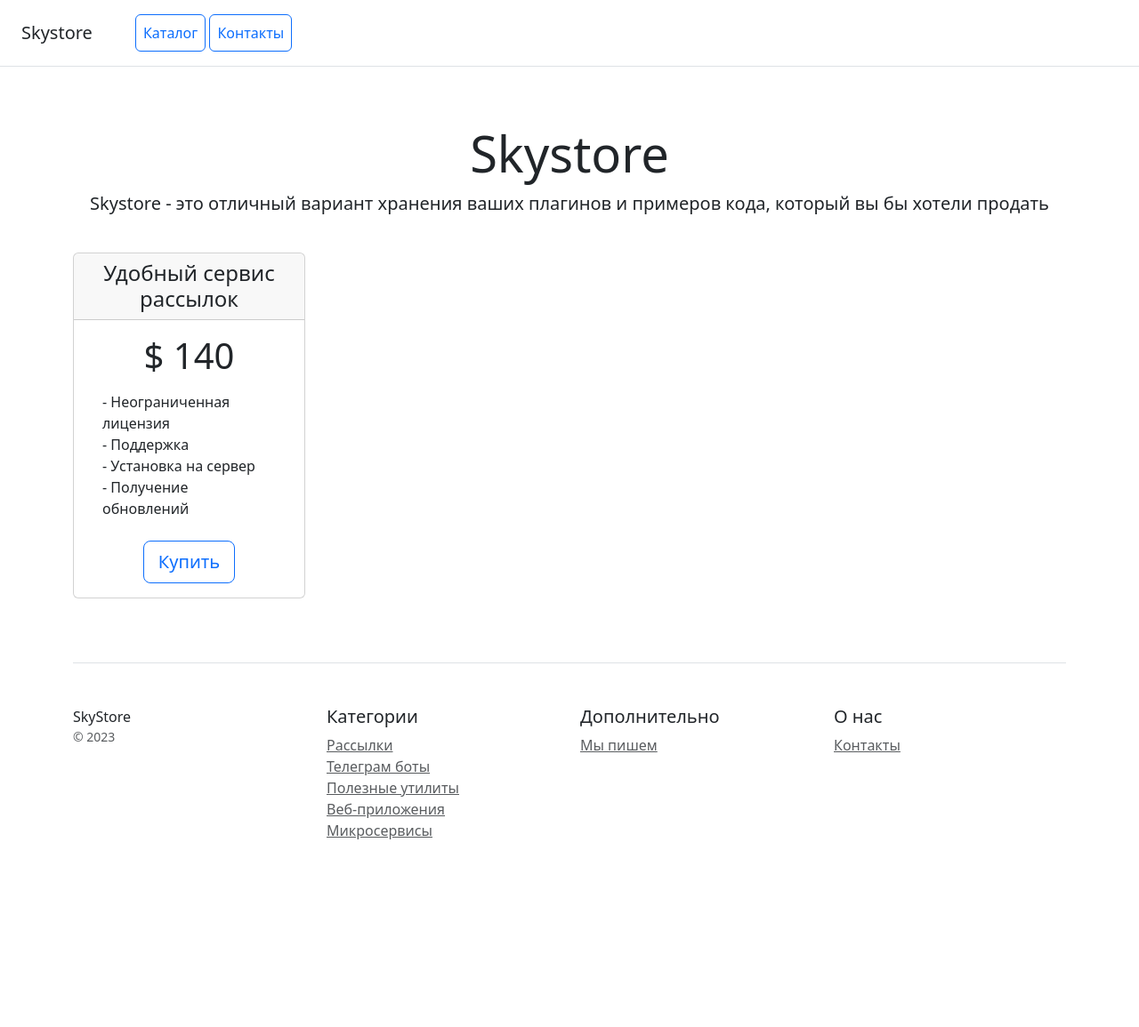
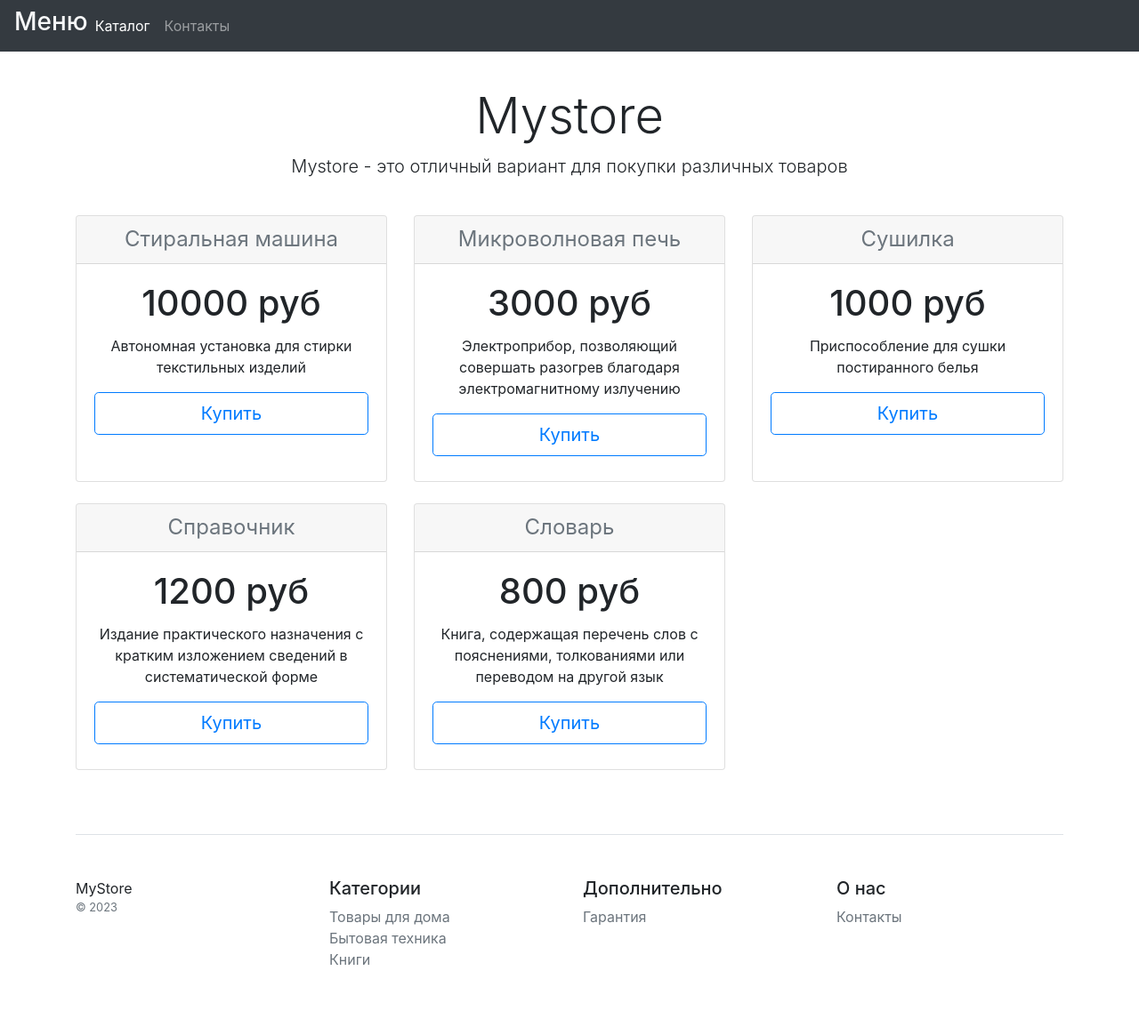
Before and after one commit to psychopathicartist/django_project, a Django app: page / in a window 1280 px wide. Shown: the whole page at 89% size. Before the commit the page ends 944 px from the top, so only its background shows below. Run offline with Django 5.2, Linux system fonts and the light colour scheme; data comes from the database, SQL or seed files in the repository; some libraries are stand-ins or nearby versions.

Commit message:
Add base and modify other html

```diff
--- /dev/null
+++ b/catalog/templates/catalog/base.html
@@ -0,0 +1,66 @@
+{% load static %}
+<!doctype html>
+<html lang="en">
+<head>
+    <meta charset="utf-8">
+    <meta name="viewport" content="width=device-width, initial-scale=1">
+    <title>Mystore</title>
+
+    <link href="{% static 'css/bootstrap.min.css' %}" rel="stylesheet">
+</head>
+<body>
+<div class="d-flex flex-column flex-md-row align-items-center p-3 px-md-4 mb-3 bg-white border-bottom box-shadow">
+    <nav class="navbar navbar-expand-md navbar-dark fixed-top bg-dark">
+        <h3 class="text-light bg-dark">Меню</h3>
+        <button class="navbar-toggler" type="button" data-toggle="collapse" data-target="#navbarsExampleDefault"
+            aria-controls="navbarsExampleDefault" aria-expanded="false" aria-label="Toggle navigation">
+            <span class="navbar-toggler-icon"></span>
+        </button>
+        <div class="collapse navbar-collapse" id="navbarsExampleDefault">
+            {% include 'catalog/includes/base_menu.html' %}
+        </div>
+    </nav>
+</div>
+
+<div class="pricing-header px-3 py-3 pt-md-5 pb-md-4 mx-auto text-center">
+    <h1 class="display-4">Mystore</h1>
+    <p class="lead">Mystore - это отличный вариант для покупки различных товаров</p>
+</div>
+
+{% block content %}
+{% endblock %}
+
+<div class="container">
+    <footer class="pt-4 my-md-5 pt-md-5 border-top">
+        <div class="row">
+            <div class="col-12 col-md">
+                MyStore
+                <small class="d-block mb-3 text-muted">&copy; 2023</small>
+            </div>
+            <div class="col-6 col-md">
+                <h5>Категории</h5>
+                <ul class="list-unstyled text-small">
+                    <li><a class="text-muted" href="#">Товары для дома</a></li>
+                    <li><a class="text-muted" href="#">Бытовая техника</a></li>
+                    <li><a class="text-muted" href="#">Книги</a></li>
+                </ul>
+            </div>
+            <div class="col-6 col-md">
+                <h5>Дополнительно</h5>
+                <ul class="list-unstyled text-small">
+                    <li><a class="text-muted" href="#">Гарантия</a></li>
+                </ul>
+            </div>
+            <div class="col-6 col-md">
+                <h5>О нас</h5>
+                <ul class="list-unstyled text-small">
+                    <li><a class="text-muted" href="/contacts/">Контакты</a></li>
+                </ul>
+            </div>
+        </div>
+    </footer>
+</div>
+
+<script src="{% static 'js/bootstrap.bundle.min.js' %}"></script>
+</body>
+</html>
--- a/catalog/templates/catalog/home.html
+++ b/catalog/templates/catalog/home.html
@@ -1,79 +1,22 @@
-<!doctype html>
-<html lang="en">
-<head>
-    <meta charset="utf-8">
-    <meta name="viewport" content="width=device-width, initial-scale=1">
-    <title>Skystore</title>
-    <link href="https://cdn.jsdelivr.net/npm/bootstrap@5.3.2/dist/css/bootstrap.min.css" rel="stylesheet" integrity="sha384-T3c6CoIi6uLrA9TneNEoa7RxnatzjcDSCmG1MXxSR1GAsXEV/Dwwykc2MPK8M2HN" crossorigin="anonymous">
-</head>
-<body>
-<div class="d-flex flex-column flex-md-row align-items-center p-3 px-md-4 mb-3 bg-white border-bottom box-shadow">
-    <h5 class="my-0 mr-md-auto font-weight-normal">Skystore</h5>
-    <nav class="ms-5">
-        <a class="p-2 btn btn-outline-primary" href="/">Каталог</a>
-        <a class="p-2 btn btn-outline-primary" href="/contacts/">Контакты</a>
-    </nav>
-</div>
-
-<div class="pricing-header px-3 py-3 pt-md-5 pb-md-4 mx-auto text-center">
-    <h1 class="display-4">Skystore</h1>
-    <p class="lead">Skystore - это отличный вариант хранения ваших плагинов и примеров кода, который вы бы хотели
-        продать</p>
-</div>
-
+{% extends 'catalog/base.html' %}
+{% block content %}
     <div class="container">
         <div class="row text-center">
-        <div class="col-3">
-            <div class="card mb-4 box-shadow">
+            {% for object in object_list %}
+            <div class="col-4">
+                <div class="card mb-4 box-shadow" style="height: 300px;">
                     <div class="card-header">
-                    <h4 class="my-0 font-weight-normal">Удобный сервис рассылок</h4>
+                        <h4 class="my-0 font-weight-normal"><a class="text-muted" href="/product/{{ object.pk }}">{{ object.name }}</a></h4>
                     </div>
                     <div class="card-body">
-                    <h1 class="card-title pricing-card-title">$ 140</h1>
-                    <ul class="list-unstyled mt-3 mb-4 text-start m-3">
-                        <li>- Неограниченная лицензия</li>
-                        <li>- Поддержка</li>
-                        <li>- Установка на сервер</li>
-                        <li>- Получение обновлений</li>
-                    </ul>
+                        <h1 class="card-title pricing-card-title">{{ object.price }} руб</h1>
+                        <p> {{ object.description }} </p>
                         <button type="button" class="btn btn-lg btn-block btn-outline-primary">Купить</button>
                     </div>
                 </div>
             </div>
-    </div>
-
-    <footer class="pt-4 my-md-5 pt-md-5 border-top">
-        <div class="row">
-            <div class="col-12 col-md">
-                SkyStore
-                <small class="d-block mb-3 text-muted">&copy; 2023</small>
-            </div>
-            <div class="col-6 col-md">
-                <h5>Категории</h5>
-                <ul class="list-unstyled text-small">
-                    <li><a class="text-muted" href="#">Рассылки</a></li>
-                    <li><a class="text-muted" href="#">Телеграм боты</a></li>
-                    <li><a class="text-muted" href="#">Полезные утилиты</a></li>
-                    <li><a class="text-muted" href="#">Веб-приложения</a></li>
-                    <li><a class="text-muted" href="#">Микросервисы</a></li>
-                </ul>
-            </div>
-            <div class="col-6 col-md">
-                <h5>Дополнительно</h5>
-                <ul class="list-unstyled text-small">
-                    <li><a class="text-muted" href="#">Мы пишем</a></li>
-                </ul>
-            </div>
-            <div class="col-6 col-md">
-                <h5>О нас</h5>
-                <ul class="list-unstyled text-small">
-                    <li><a class="text-muted" href="/contacts/">Контакты</a></li>
-                </ul>
+            {% endfor %}
             </div>
         </div>
-    </footer>
     </div>
-
-<script src="https://cdn.jsdelivr.net/npm/bootstrap@5.3.2/dist/js/bootstrap.bundle.min.js" integrity="sha384-C6RzsynM9kWDrMNeT87bh95OGNyZPhcTNXj1NW7RuBCsyN/o0jlpcV8Qyq46cDfL" crossorigin="anonymous"></script>
-</body>
-</html>
+{% endblock %}
--- /dev/null
+++ b/catalog/templates/catalog/includes/base_menu.html
@@ -0,0 +1,8 @@
+<ul class="navbar-nav mr-auto">
+    <li class="nav-item active">
+        <a class="nav-link" href="/"> Каталог </a>
+    </li>
+    <li class="nav-item">
+        <a class="nav-link" href="/contacts/"> Контакты </a>
+    </li>
+</ul>
```
Also changed, not shown: catalog/templates/catalog/contacts.html (+5 -58 lines). Lines whose indentation alone changed are shown as unchanged.
